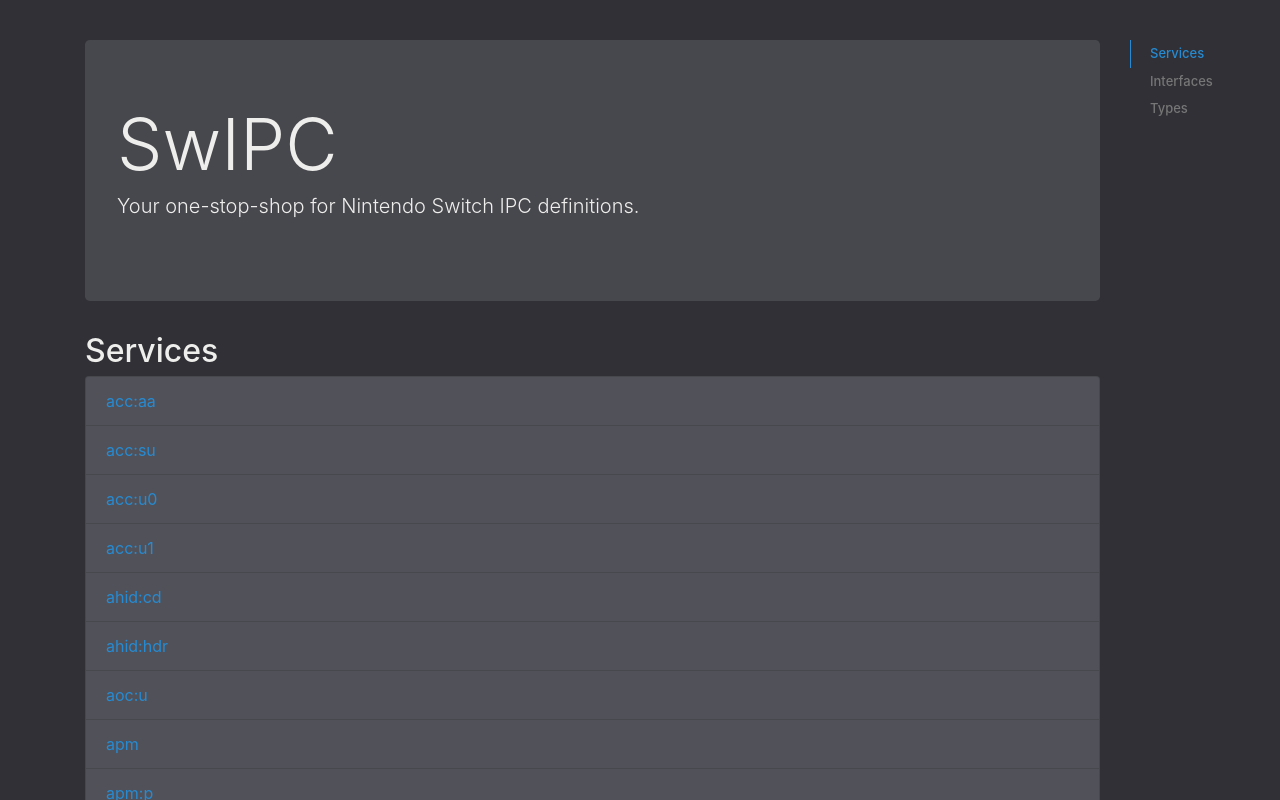
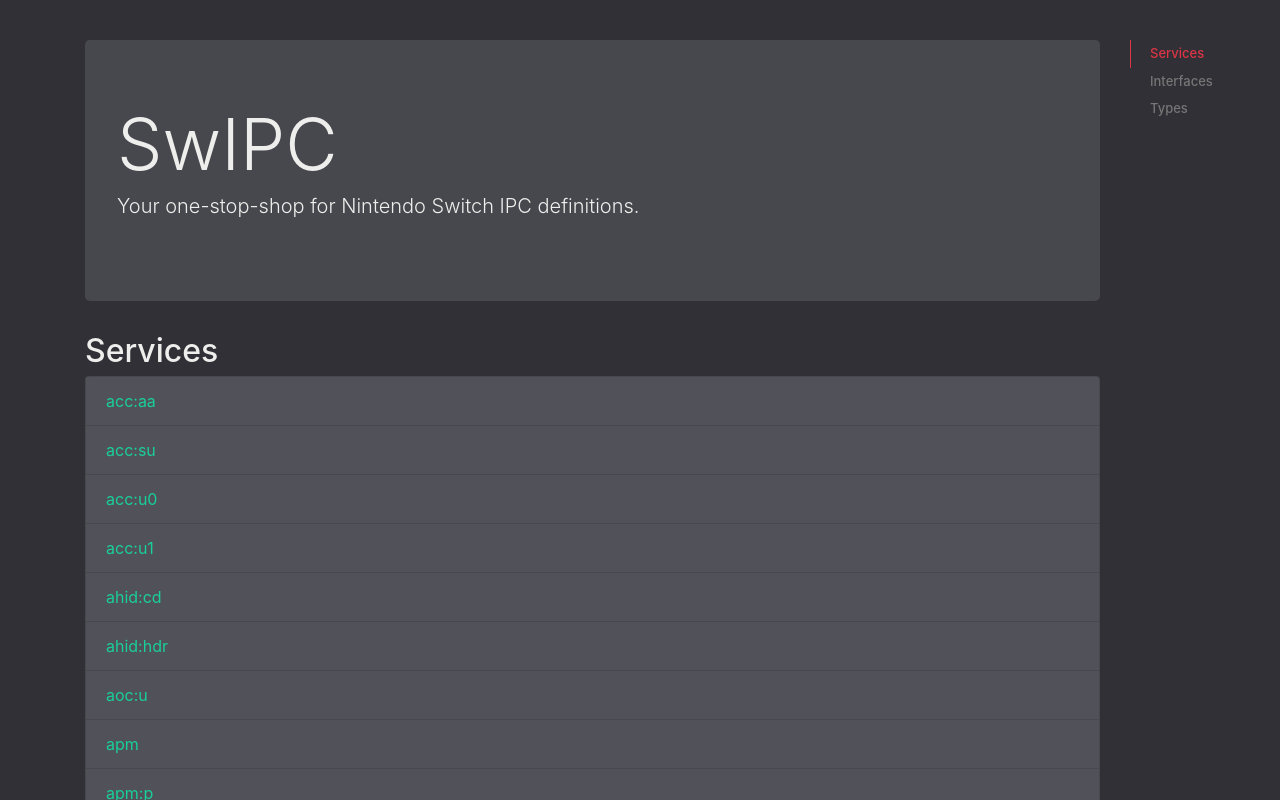
Before and after one commit to reswitched/SwIPC, a plain HTML site: page docs/index.html in a window 1280 px wide. In both pictures the pointer is over the link "Services". Shown: the top 800 px of the page. Drawn offline with Linux system fonts and the light colour scheme.

Commit message:
Fix minor color issues on multiple pages

```diff
--- a/docs/css/main.css
+++ b/docs/css/main.css
@@ -4,7 +4,6 @@
 p, h2, h3 {
   color: #eeeeec;
 }
-
 
 body {
   padding: 5vh;
@@ -18,19 +17,19 @@
   position: sticky; top: 5vh;
 }
 nav[data-toggle=toc] .nav>li>a:focus, nav[data-toggle=toc] .nav>li>a:hover {
-  color: #268BD2;
-  border-left: 1px solid #268BD2;
+  color: #dc3545;
+  border-left: 1px solid #dc3545;
 }
 
 .list-group-item {
   background-color: #515159;
 }
 .list-group-item-action {
-  color: #268BD2;
+  color: #19cf9b;
 }
 .list-group-item-action:active, .list-group-item-action:hover, .list-group-item-action:focus {
-  background-color: #EEE8D5;
-  color: #268BD2;
+  background-color: #4c4c54;
+  color: #3ae0b1;
 }
 .card-header {
   border-bottom: 0;
@@ -46,6 +45,9 @@
 a {
   color: #19cf9b;
 }
+a:hover, a:active{
+  color: #19cf9b
+}
 
 ol {
    list-style-type: none;
```
